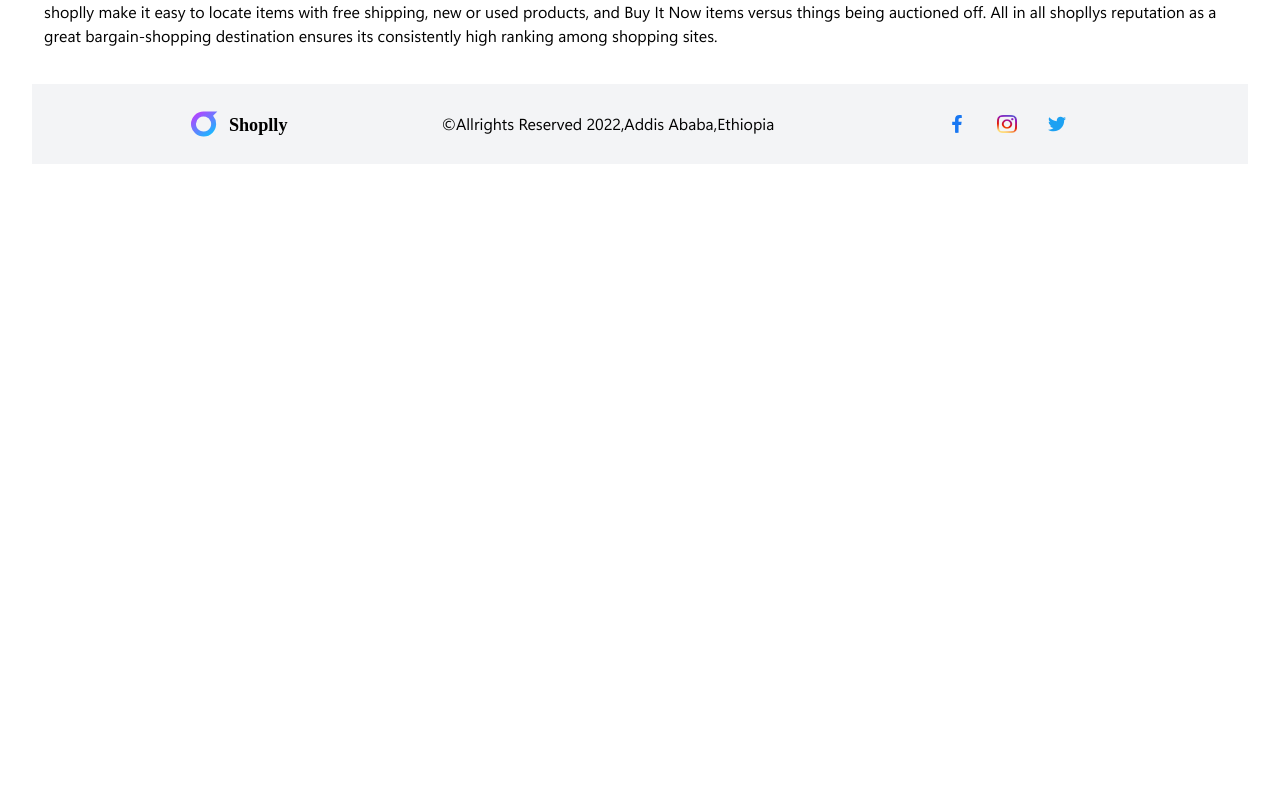
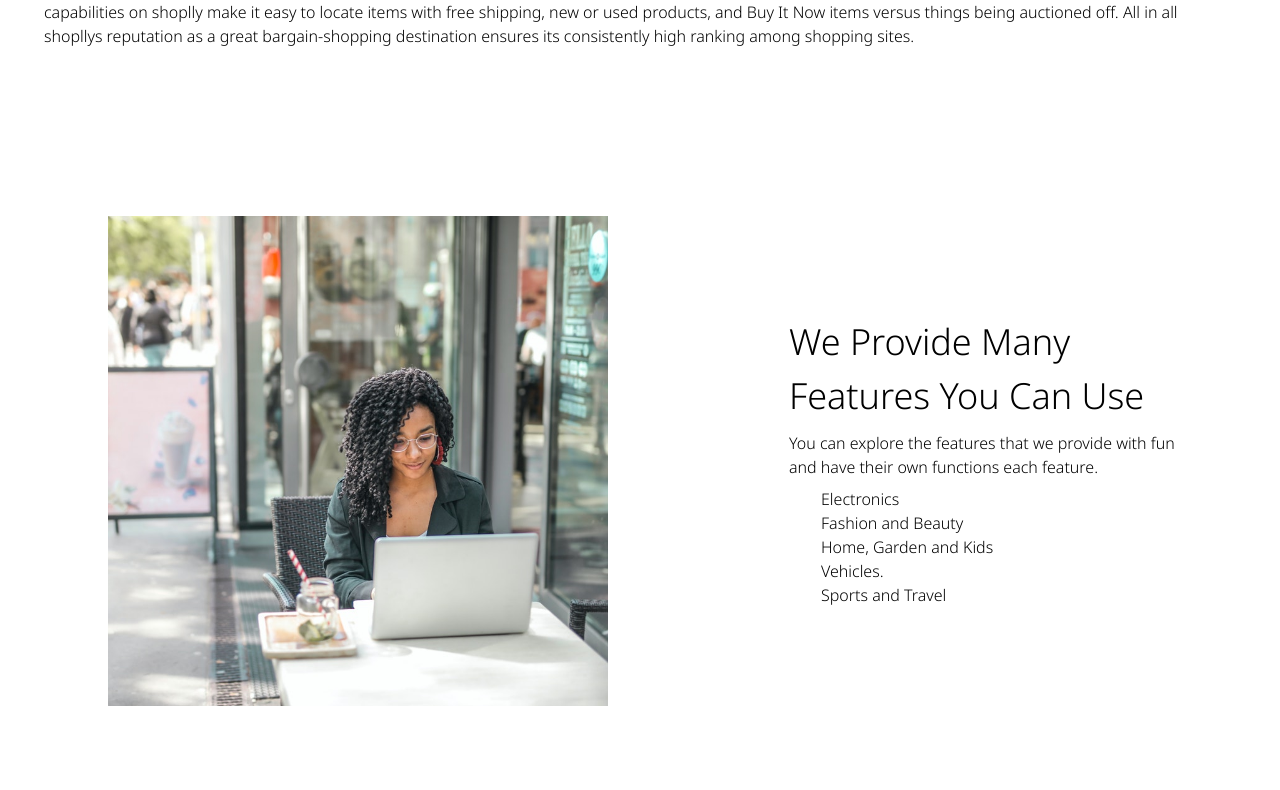
Before and after one commit to liferacer23/techawks, a Next.js app: page / in a window 1280 px wide. Shown: the part 750-1540 px from the top of the page. Before the commit the page ends 914 px from the top, so only its background shows below. Built offline with nearby package versions, Linux system fonts and the light colour scheme; a web font is replaced by a local one.

Commit message:
font-bug

```diff
--- a/pages/index.js
+++ b/pages/index.js
@@ -40,7 +40,7 @@
           ensures its consistently high ranking among shopping sites.
         </p>
       </div>
-    {/*   <div
+  <div
       className="max-w-screen-xl mt-0 mb-6 sm:mt-14 sm:mb-14 px-6 sm:px-8 lg:px-16 mx-auto"
       id="feature"
     >
@@ -83,7 +83,7 @@
           </ul>
         </div>
       </div>
-    </div> */}
+    </div>
     </div>
   );
 }
--- a/styles/globals.css
+++ b/styles/globals.css
@@ -1,5 +1,5 @@
 @import url('https://fonts.googleapis.com/css2?family=Water+Brush&display=swap');
-
+@import url('https://fonts.googleapis.com/css2?family=Noto+Sans:wght@300&display=swap');
 
 @tailwind base;
 @tailwind components;
@@ -29,7 +29,7 @@
 
 * {
   box-sizing: border-box;
-  font-family:'SegUIVar';
+  font-family:'Noto Sans';
 }
 ::-webkit-scrollbar{
   width: 6px;
```
